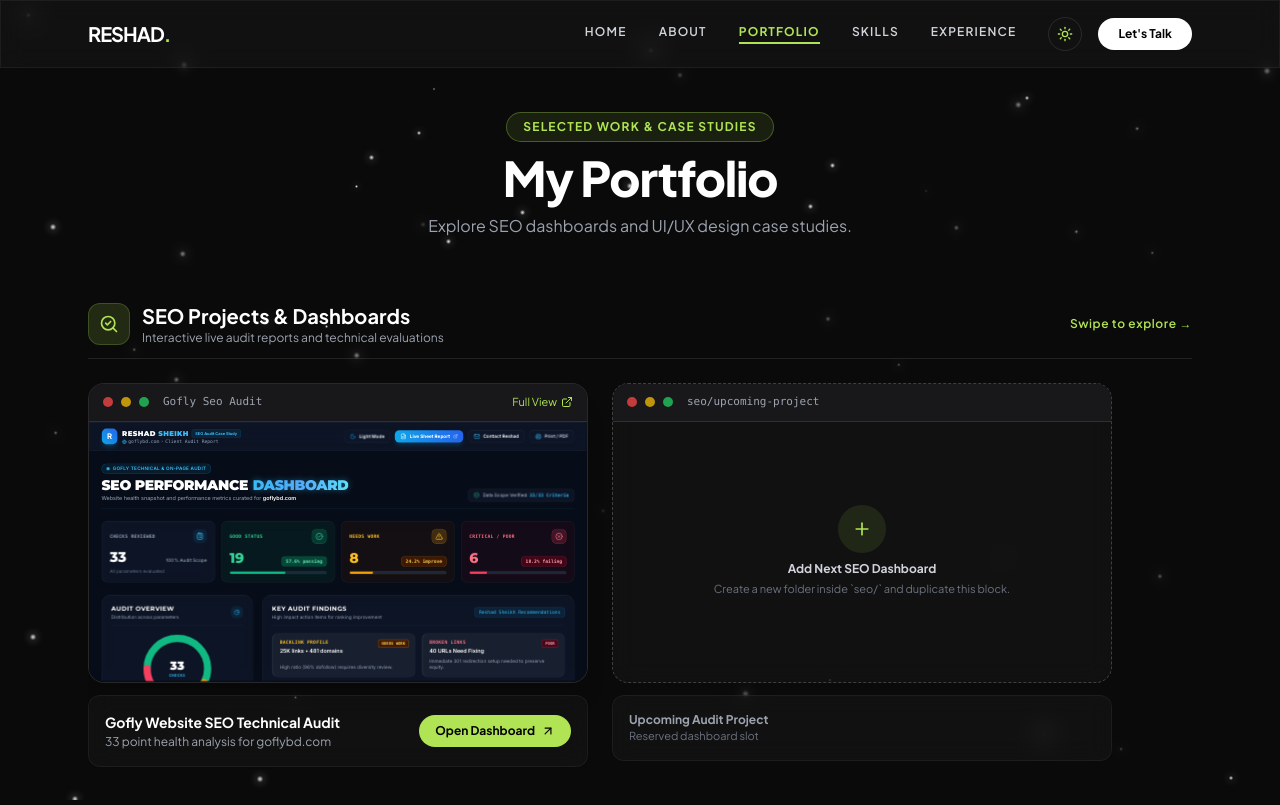
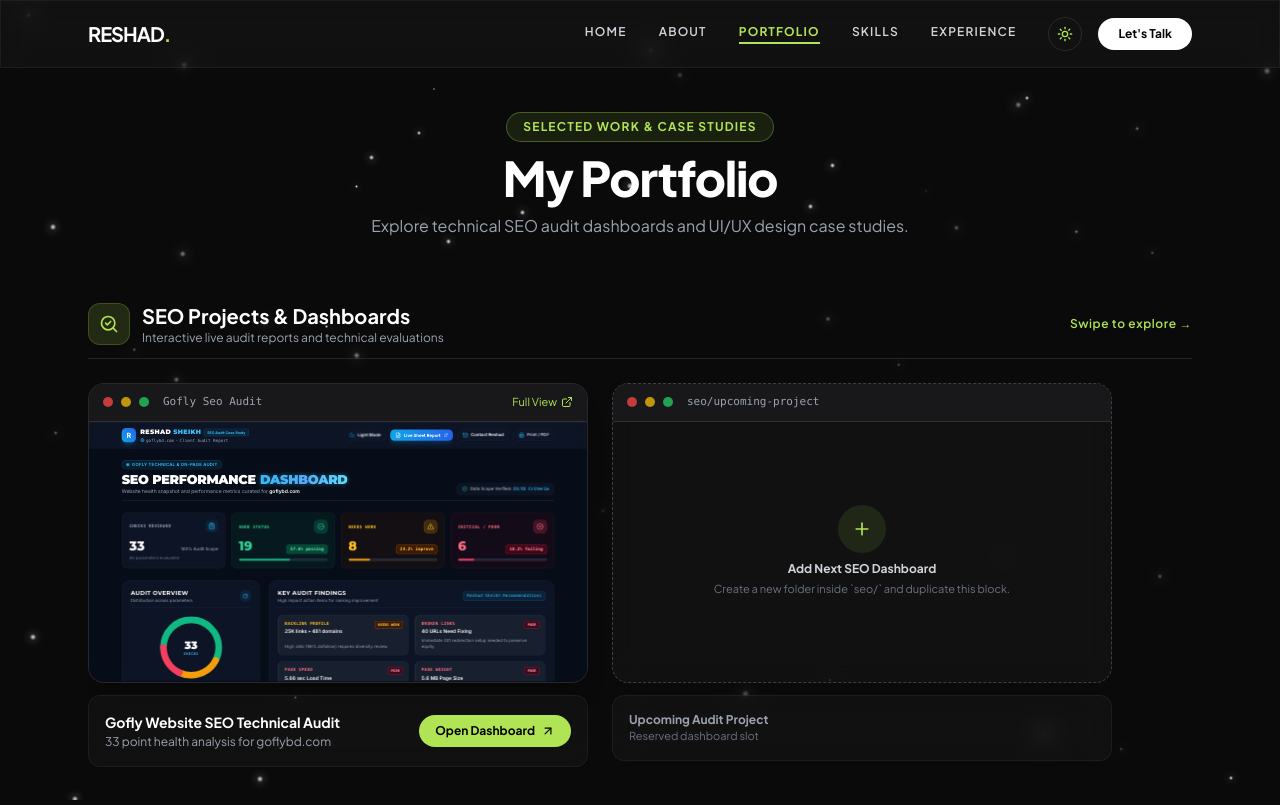
Before and after one commit to reshadsheikh/reshadsheikh.github.io, a plain HTML site: page portfolio/index.html in a window 1280 px wide. Shown: the top 805 px of the page. Drawn offline with nearby package versions, Linux system fonts and the light colour scheme; a web font is replaced by a local one.

Commit message:
Update iframe dimensions and content in index.html

```diff
--- a/portfolio/index.html
+++ b/portfolio/index.html
@@ -86,24 +86,22 @@
 
         @media (max-width: 639px) {
             .desktop-preview-container {
-                height: 210px;
+                height: 220px;
             }
         }
 
-        /* Scale a 1280px desktop resolution to fit inside the preview container */
+        /*
+          Force 1400px Desktop Viewport inside iframe
+          and scale down visually so inner media queries trigger Desktop layout!
+        */
         .desktop-preview-iframe {
             position: absolute;
             top: 0;
             left: 0;
-            width: 1280px;
-            height: 720px;
+            width: 1400px !important;
+            height: 800px !important;
             border: none;
-            transform-origin: top left;
-            /* Scale calculation for desktop view rendering:
-               At 500px container width: scale(0.390625)
-               At 460px container width: scale(0.359375)
-            */
-            transform: scale(0.390625);
+            transform-origin: 0 0;
             pointer-events: auto;
         }
 
@@ -247,7 +245,7 @@
                 Selected Work & Case Studies
             </span>
             <h1 class="text-3xl sm:text-4xl md:text-5xl font-extrabold tracking-tight dark:text-white text-slate-900">My Portfolio</h1>
-            <p class="dark:text-gray-400 text-slate-600 text-sm md:text-base">Explore SEO dashboards and UI/UX design case studies.</p>
+            <p class="dark:text-gray-400 text-slate-600 text-sm md:text-base">Explore technical SEO audit dashboards and UI/UX design case studies.</p>
         </div>
 
         <!-- SECTION 1: SEO AUDIT DASHBOARDS -->
@@ -286,7 +284,7 @@
 
                         <!-- Fixed Desktop Ratio Container -->
                         <div class="desktop-preview-container preview-wrapper">
-                            <iframe src="/portfolio/seo/gofly-seo-audit/" class="desktop-preview-iframe" title="goFLY Website SEO Technical Audit Live Preview" loading="lazy"></iframe>
+                            <iframe src="/portfolio/seo/gofly-seo-audit/" class="desktop-preview-iframe" title="goFLY Website SEO Technical Audit Live Desktop View" loading="lazy"></iframe>
                         </div>
                     </div>
 
@@ -447,17 +445,18 @@
     <script>
         lucide.createIcons();
 
-        // Responsive Scaling Handler for Desktop Window Iframe Viewports
+        // Dynamic Calculation Engine to force true Desktop (1400px) layout scaling inside mini window cards
         function updateIframeScales() {
-            const TARGET_WIDTH = 1280;
+            const DESKTOP_WIDTH = 1400; // Target desktop resolution
             const wrappers = document.querySelectorAll('.preview-wrapper');
 
             wrappers.forEach(wrapper => {
                 const containerWidth = wrapper.clientWidth;
                 if (containerWidth > 0) {
-                    const scale = containerWidth / TARGET_WIDTH;
+                    const scale = containerWidth / DESKTOP_WIDTH;
                     const iframe = wrapper.querySelector('.desktop-preview-iframe');
                     if (iframe) {
+                        iframe.style.width = `${DESKTOP_WIDTH}px`;
                         iframe.style.transform = `scale(${scale})`;
                     }
                 }
@@ -466,7 +465,9 @@
 
         window.addEventListener('resize', updateIframeScales);
         window.addEventListener('DOMContentLoaded', updateIframeScales);
+        // Trigger again once layout completes
         setTimeout(updateIframeScales, 100);
+        setTimeout(updateIframeScales, 500);
 
         // Mouse Wheel Scroll & Touch Optimization for Nova Fit Window
         const novaSlider = document.getElementById('nova-fit-slider');
```
